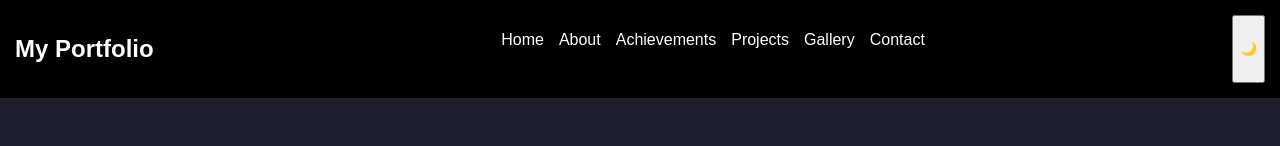
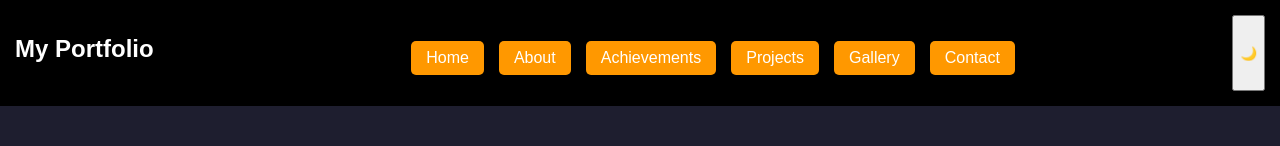
Before and after one commit to Pratik1518kalburgi/portfolio, a plain HTML site: page index.html in a window 1280 px wide. Shown: the top 146 px of the page. Drawn offline with Linux system fonts and the light colour scheme.

Commit message:
Update style.css

```diff
--- a/style.css
+++ b/style.css
@@ -57,3 +57,12 @@ section {
     background: white;
     color: black;
 }
+a {
+    display: inline-block;
+    margin-top: 10px;
+    padding: 8px 15px;
+    background: #ff9800;
+    color: white;
+    text-decoration: none;
+    border-radius: 5px;
+}
```
